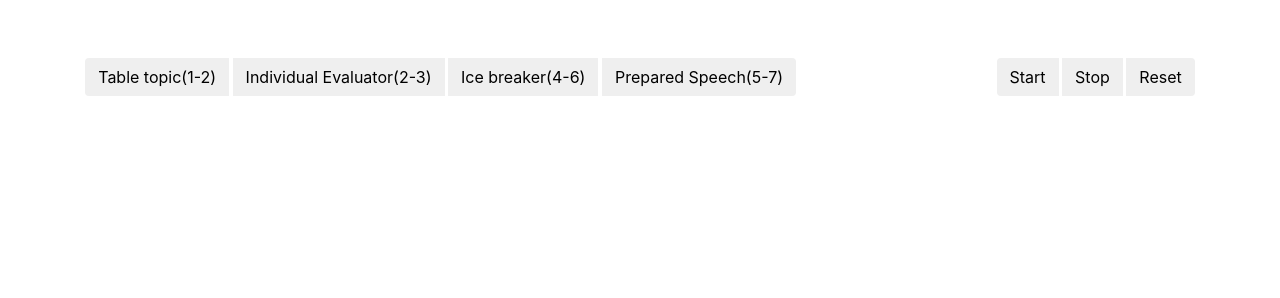
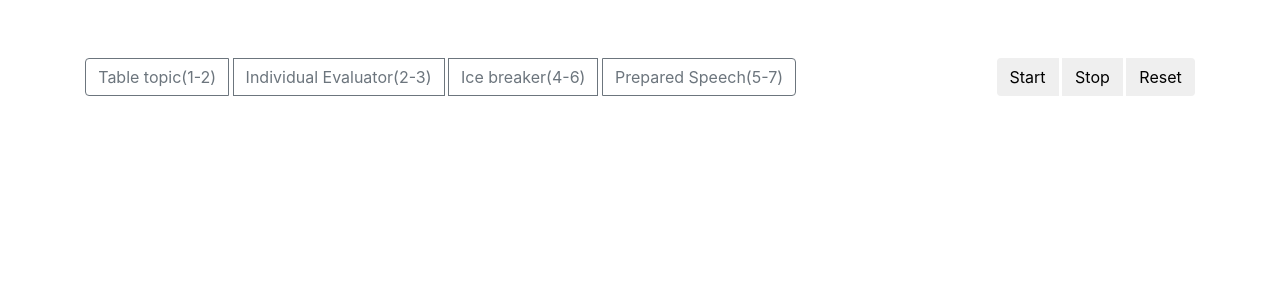
Before and after one commit to chunshou-Liu/Toastmaster_Timer, a plain HTML site: page toastmaster_timer.html in a window 1280 px wide. Shown: the part 502-800 px from the top of the page. Drawn offline with nearby package versions, Linux system fonts and the light colour scheme.

Commit message:
button re-organize

```diff
--- a/css/newTicket2.0.css
+++ b/css/style.css
@@ -27,3 +27,13 @@ div.btn-group {
     width: inherit;
     display: inline-block;
 }
+
+.option{
+    color: #000000;
+    background: #EFEFEF;
+}
+
+.option:hover, .active {
+    color: #000000;
+    background: #f5c2c7;
+}
--- a/timer_test.html
+++ b/toastmaster_timer.html
@@ -3,7 +3,7 @@
 <head>
     <meta charset="UTF-8">
     <title>Timer</title>
-    <link rel="stylesheet" type="text/css" href="css/newTicket2.0.css">
+    <link rel="stylesheet" type="text/css" href="css/style.css">
         <link rel="stylesheet" href="https://maxcdn.bootstrapcdn.com/bootstrap/4.0.0/css/bootstrap.min.css" integrity="sha384-Gn5384xqQ1aoWXA+058RXPxPg6fy4IWvTNh0E263XmFcJlSAwiGgFAW/dAiS6JXm" crossorigin="anonymous">
     <script src="https://ajax.googleapis.com/ajax/libs/jquery/3.1.0/jquery.min.js"></script>
 </head>
@@ -12,11 +12,19 @@
         <span id="stopWatch" class="timer text-xl" >0:00</span>
       </div>
       <div class="row justify-content-center">
-        <div class="btn-group btn-group-wrap justify-content-center">
-            <input type="button" class="btn btn-default justify-content-center active" value="Table topic(1-2)" id="TableButton" onclick="setTabletimer()">
-            <input type="button" class="btn btn-default justify-content-center" value="Individual Evaluator(2-3)" id="CommmentButton" onclick="setIndividualtimer()">
-            <input type="button" class="btn btn-default justify-content-center" value="Ice breaker(4-6)" id="IceButton4" onclick="setIcetimer()">
-            <input type="button" class="btn btn-default justify-content-center" value="Prepared Speech(5-7)" id="PreparedButton" onclick="setPreparedtimer()">
+        <div class="btn-group btn-group-toggle justify-content-center" data-toggle="buttons" role="group">
+            <label class="btn btn-outline-secondary justify-content-center ">
+                <input checked type="radio" name="options" id="TableButton" onclick="setTabletimer()" value="Table topic(1-2)"> Table topic(1-2)
+            </label>
+            <label class="btn btn-outline-secondary option justify-content-center ">
+                <input type="radio" name="options" id="CommmentButton" onclick="setIndividualtimer()" value="Individual Evaluator(2-3)"> Individual Evaluator(2-3)
+            </label>
+            <label class="btn btn-outline-secondary option justify-content-center ">
+                <input type="radio" name="options" id="IceButton" onclick="setIcetimer()" value="Ice breaker(4-6)"> Ice breaker(4-6)
+            </label>
+            <label class="btn btn-outline-secondary option justify-content-center ">
+                <input type="radio" name="options" id="PreparedButton" onclick="setPreparedtimer()" value="Prepared Speech(5-7)"> Prepared Speech(5-7)
+            </label>
           </div>
 
           <div class="btn-group justify-content-center">
```
Also changed, not shown: countdown_timer.html (renamed from Timer.html, +1 -1 lines).
